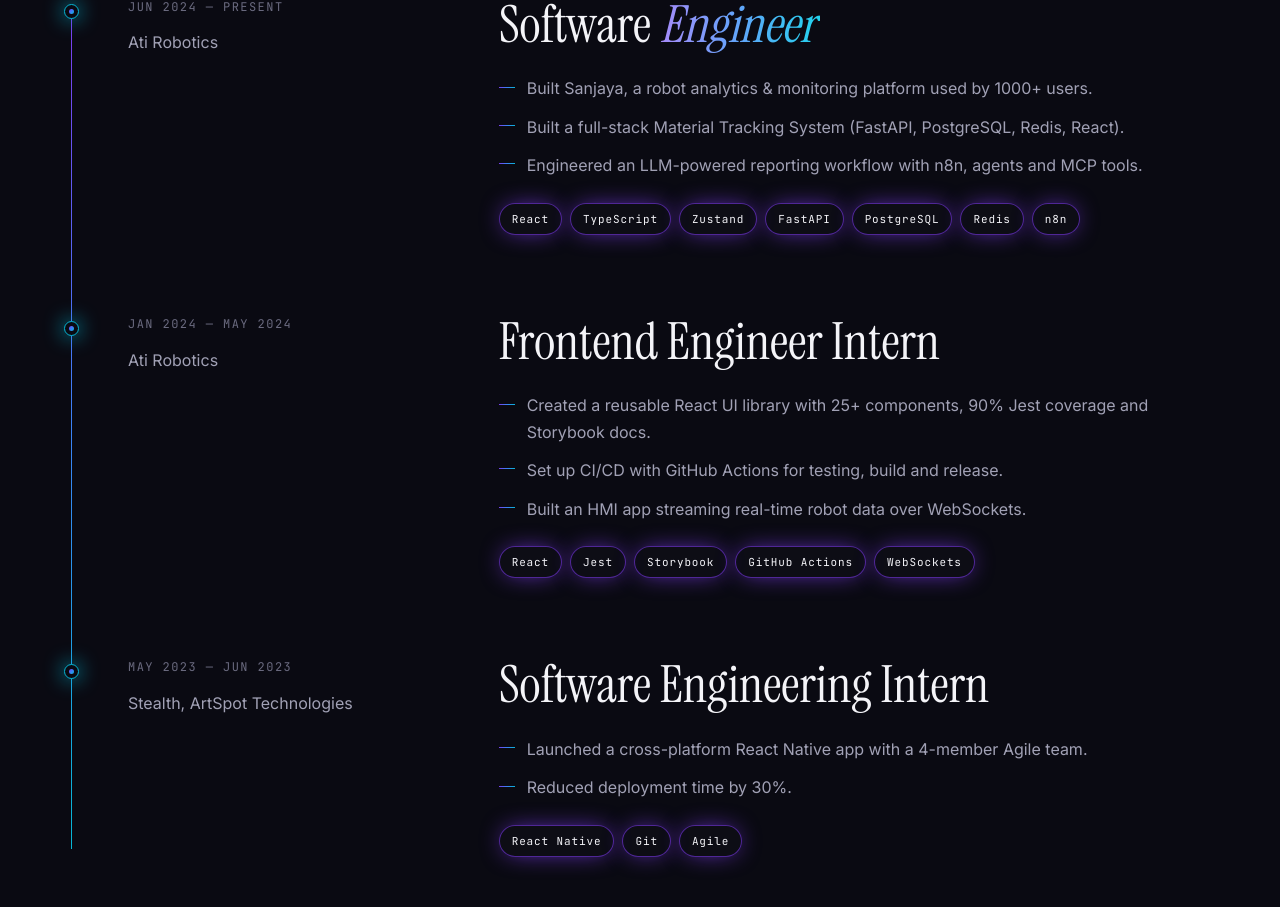
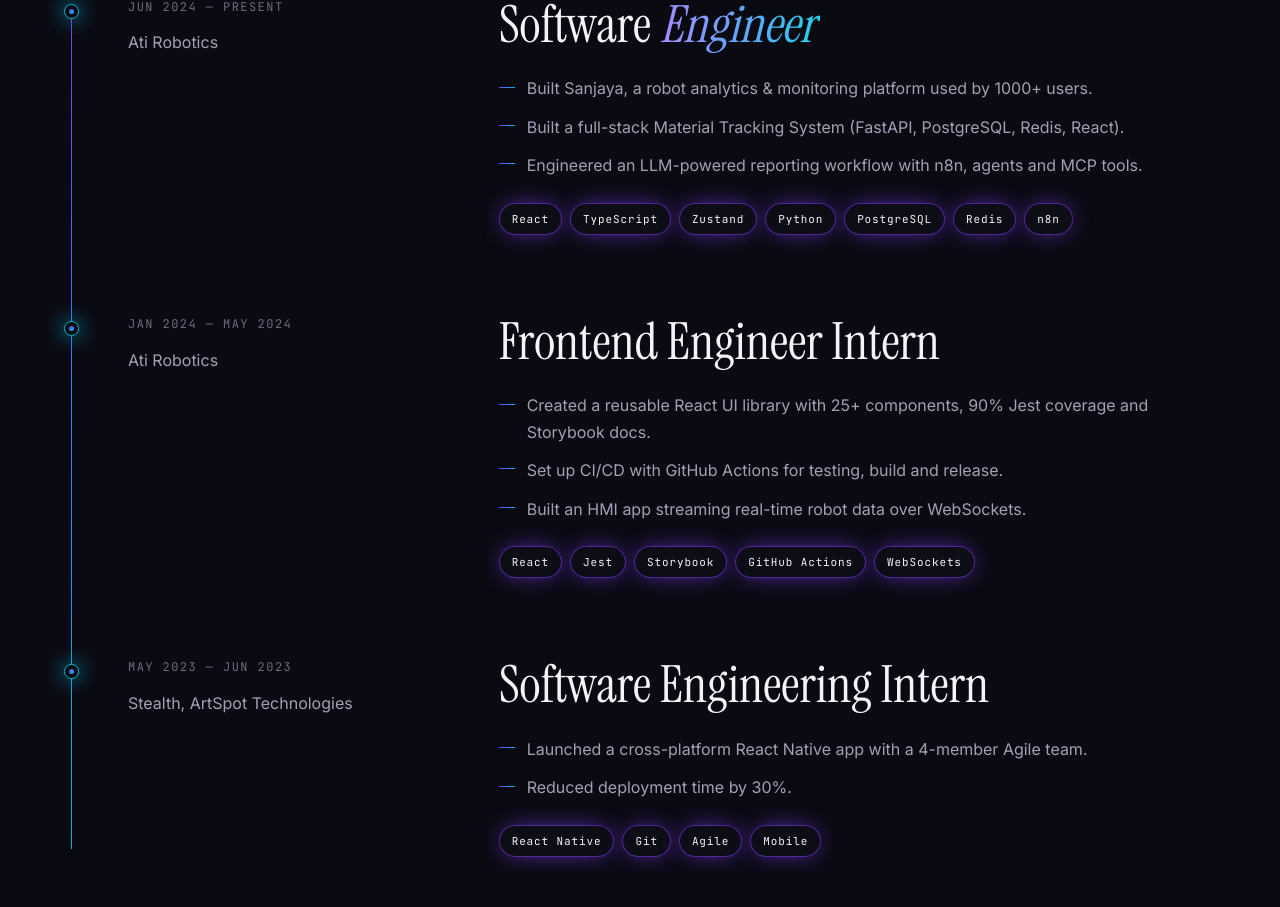
Before and after one commit to Kaishav65/portfolio, a Next.js app: page / in a window 1280 px wide. Shown: the part 2716-3623 px from the top of the page. Built offline with nearby package versions, Linux system fonts and the light colour scheme.

Commit message:
added python

```diff
--- a/content/data.ts
+++ b/content/data.ts
@@ -64,7 +64,7 @@ export const experience = [
       "Built a full-stack Material Tracking System (FastAPI, PostgreSQL, Redis, React).",
       "Engineered an LLM-powered reporting workflow with n8n, agents and MCP tools.",
     ],
-    tech: ["React", "TypeScript", "Zustand", "FastAPI", "PostgreSQL", "Redis", "n8n"],
+    tech: ["React", "TypeScript", "Zustand", "Python", "PostgreSQL", "Redis", "n8n"],
   },
   {
     company: "Ati Robotics",
@@ -85,7 +85,7 @@ export const experience = [
       "Launched a cross-platform React Native app with a 4-member Agile team.",
       "Reduced deployment time by 30%.",
     ],
-    tech: ["React Native", "Git", "Agile"],
+    tech: ["React Native", "Git", "Agile", "Mobile"],
   },
 ];
 
```
